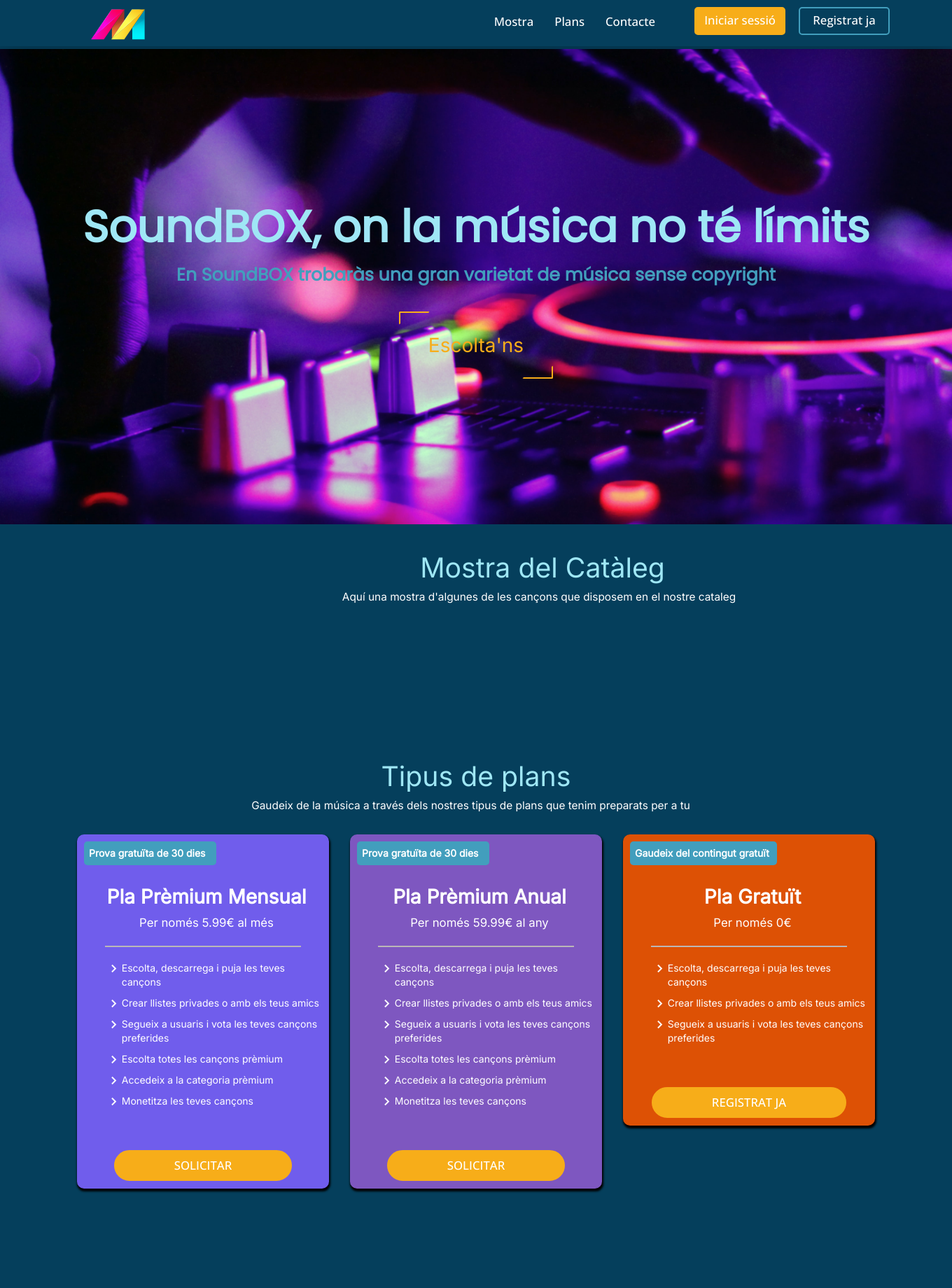
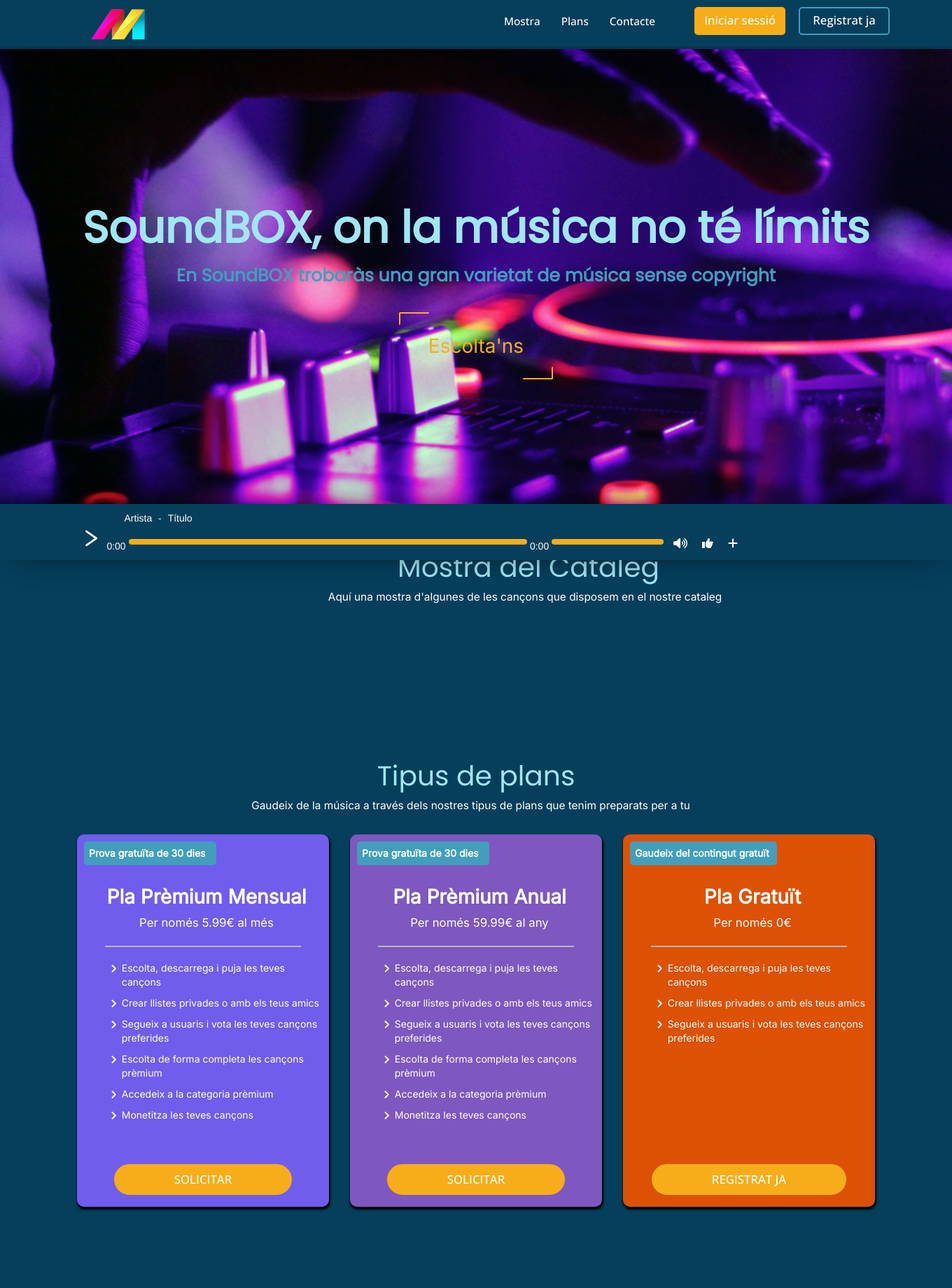
Before and after one commit to ManelFix/Projecte-Final-DAW2, a PHP site: page / in a window 1360 px wide. Shown: the top 1840 px of the page at 70% size. Run offline with PHP 8.4, Linux system fonts and the light colour scheme; some libraries are stand-ins or nearby versions.

Commit message:
Add files via upload

```diff
--- a/css/estilo.css
+++ b/css/estilo.css
@@ -46,7 +46,7 @@ body{
 .menu ul li a{
     color: white !important;
     font-family: 'Open Sans', sans-serif;
-    font-size: 1.2em;
+    font-size: 1.1em;
     float: right;
 }
 
@@ -222,11 +222,12 @@ body{
     text-align: center;
     margin-top: 20px;
     margin-bottom: 20px;
+    margin-left: -20px;
 }
 
 .divMostra h2{
     color: #9FE7F5;
-    font-family: 'Inter', sans-serif;
+    font-family: 'Poppins', sans-serif;
     font-size: 2.8em;
 }
 
@@ -250,7 +251,7 @@ body{
 
 .divPlans h2{
     color: #9FE7F5;
-    font-family: 'Inter', sans-serif;
+    font-family: 'Poppins', sans-serif;
     font-size: 2.8em;
     margin-right: 100px;
 }
@@ -267,10 +268,11 @@ body{
     background-color: white;
     border-radius: 10px;
     box-shadow: 1px 3px 3px 1px black;
-    height: auto;
+    height: 38em;
     background-color: #dd5105;;
-    padding-bottom: 11px;
+    padding-bottom: 20px;
     color: white;
+
 }
 
 .colPla1{
@@ -360,6 +362,10 @@ body{
     height: auto;
 }
 
+.btnGratuit{
+    margin-top: 160px;
+}
+
 .seccioContacte{
     margin-top: 120px;
 }
@@ -372,7 +378,7 @@ body{
 
 .divPregunta h2{
     color: #9FE7F5;
-    font-family: 'Inter', sans-serif;
+    font-family: 'Poppins', sans-serif;
     font-size: 2.8em;
 }
 
@@ -589,7 +595,7 @@ footer span{
     background-color: transparent;
     border: none;
     color: white;
-    font-size: 1.4em;
+    font-size: 1.1em;
     margin-left: 10px;
     position: relative;
     bottom: 6px;
@@ -603,7 +609,7 @@ footer span{
 
 .titolNoCompte{
     color: white;
-    font-size: 1.2em;
+    font-size: 1.1em;
     font-family: 'Inter', sans-serif;
     margin-left: 75px;
 }
--- a/index.php
+++ b/index.php
@@ -10,14 +10,17 @@
     <link rel="shortcut icon" href="img/logo.svg" type="image/x-icon">
     <link href="https://unpkg.com/aos@2.3.1/dist/aos.css" rel="stylesheet">
     <script src="https://unpkg.com/aos@2.3.1/dist/aos.js"></script>
+    <script src="https://ajax.googleapis.com/ajax/libs/jquery/3.6.0/jquery.min.js"></script>
+    <link rel="stylesheet" href="https://cdnjs.cloudflare.com/ajax/libs/font-awesome/6.1.1/css/all.min.css" integrity="sha512-KfkfwYDsLkIlwQp6LFnl8zNdLGxu9YAA1QvwINks4PhcElQSvqcyVLLD9aMhXd13uQjoXtEKNosOWaZqXgel0g==" crossorigin="anonymous" referrerpolicy="no-referrer" />
+    <script src="https://cdnjs.cloudflare.com/ajax/libs/font-awesome/6.1.1/js/all.min.js" integrity="sha512-6PM0qYu5KExuNcKt5bURAoT6KCThUmHRewN3zUFNaoI6Di7XJPTMoT6K0nsagZKk2OB4L7E3q1uQKHNHd4stIQ==" crossorigin="anonymous" referrerpolicy="no-referrer"></script>
     <title>SoundBOX</title>
 </head>
 <body>
     <header class="headerPrincipal">
-        <nav class="navbar navbar-fixed-top navbar-inverse ">
+        <nav class="navbar navbar-fixed-top navbar-inverse">
             <div class="container divLogoPrincipal">
                 <div class="navbar-header">
-                    <button id="btnMenuResponsive" type="button" class="navbar-toggle collapsed btnMenuResponsive" data-toggle="collapse"
+                    <button id="btnMenuResponsive" type="button" class="navbar-toggle collapsed" data-toggle="collapse"
                         data-target="#bs-example-navbar-collapse-1" aria-expanded="false" onclick="comprovarBoton();">
                         <span class="sr-only">Navegació</span>
                         <span class="icon-bar"></span>
@@ -40,6 +43,32 @@
             </div>
         </nav>
     </header>
+
+    <!-- Reproductor fixed bottom -->
+    <div class="col-md-12 col-sm-12 col-xs-12">
+        <div class="audio-player-container">
+            <audio src="audio1.mp3" preload="metadata" id="audio-1"></audio>
+            <div class="info-canco">
+                <p class="artista">Artista</p>
+                <span> - </span>
+                <p class="titol">Título</p>
+            </div>
+            <div class="reproductor">
+                <div class="play-button play" id="play" onclick="play(1)">
+                    <span class="bar bar-1"></span>
+                    <span class="bar bar-2"></span>
+                </div>
+                <span id="current-time">0:00</span>
+                <input type="range" id="seek-slider" max="100" value="0">
+                <span id="duration">0:00</span>
+                <input type="range" id="volume-slider" max="100" value="50">
+                <button class="mute-button unmuted" id="mute"><i class="fa-solid fa-volume-high mute-icon"></i></button>
+                <button class="like-button"><i class="fa-solid fa-thumbs-up like-icon"></i></button>
+                <button class="add-button"><i class="fa-solid fa-plus add-icon"></i></button>
+            </div>
+        </div>
+    </div>
+    <!-- FIN Reproductor fixed bottom -->
 
     <section class="container imatgeFons">
         <div class="row">
@@ -89,7 +118,7 @@
                         <span class='bx bx-chevron-right iconaVentatges'></span>
                         <p>Segueix a usuaris i vota les teves cançons preferides</p>
                         <span class='bx bx-chevron-right iconaVentatges'></span>
-                        <p>Escolta totes les cançons prèmium</p>
+                        <p>Escolta de forma completa les cançons prèmium</p>
                         <span class='bx bx-chevron-right iconaVentatges'></span>
                         <p>Accedeix a la categoria prèmium</p>
                         <span class='bx bx-chevron-right iconaVentatges'></span>
@@ -112,7 +141,7 @@
                         <span class='bx bx-chevron-right iconaVentatges'></span>
                         <p>Segueix a usuaris i vota les teves cançons preferides</p>
                         <span class='bx bx-chevron-right iconaVentatges'></span>
-                        <p>Escolta totes les cançons prèmium</p>
+                        <p>Escolta de forma completa les cançons prèmium</p>
                         <span class='bx bx-chevron-right iconaVentatges'></span>
                         <p>Accedeix a la categoria prèmium</p>
                         <span class='bx bx-chevron-right iconaVentatges'></span>
@@ -135,7 +164,7 @@
                         <span class='bx bx-chevron-right iconaVentatges'></span>
                         <p>Segueix a usuaris i vota les teves cançons preferides</p>
                     </div>
-                    <a href="php/register.php"><button class="botonsIR estilbtnLogin btnPremium">REGISTRAT JA</button></a>
+                    <a href="php/register.php"><button class="botonsIR estilbtnLogin btnPremium btnGratuit">REGISTRAT JA</button></a>
                 </div>
             </div>
         </div>
@@ -174,7 +203,7 @@
                     </p>
                     <p class="estilInput">
                         <label for="missatgeI">Missatge
-                            <span>*</span>
+                            <span class="obligatorio">*</span>
                         </label>
                         <textarea name="missatgeInici" id="missatgeI"  placeholder="Deixa aquí el teu comentari..." required></textarea>
                     </p>
@@ -202,5 +231,6 @@
     <script src="https://code.jquery.com/jquery-1.12.4.min.js" integrity="sha384-nvAa0+6Qg9clwYCGGPpDQLVpLNn0fRaROjHqs13t4Ggj3Ez50XnGQqc/r8MhnRDZ" crossorigin="anonymous"></script>
     <script src="https://stackpath.bootstrapcdn.com/bootstrap/3.4.1/js/bootstrap.min.js" integrity="sha384-aJ21OjlMXNL5UyIl/XNwTMqvzeRMZH2w8c5cRVpzpU8Y5bApTppSuUkhZXN0VxHd" crossorigin="anonymous"></script>
     <script src="js/bootstrap.js" crossorigin="anonymous"></script>
+    <script type="text/javascript" src="js/audioplayer.js" crossorigin="anonymous"></script>
 </body>
 </html>
```
